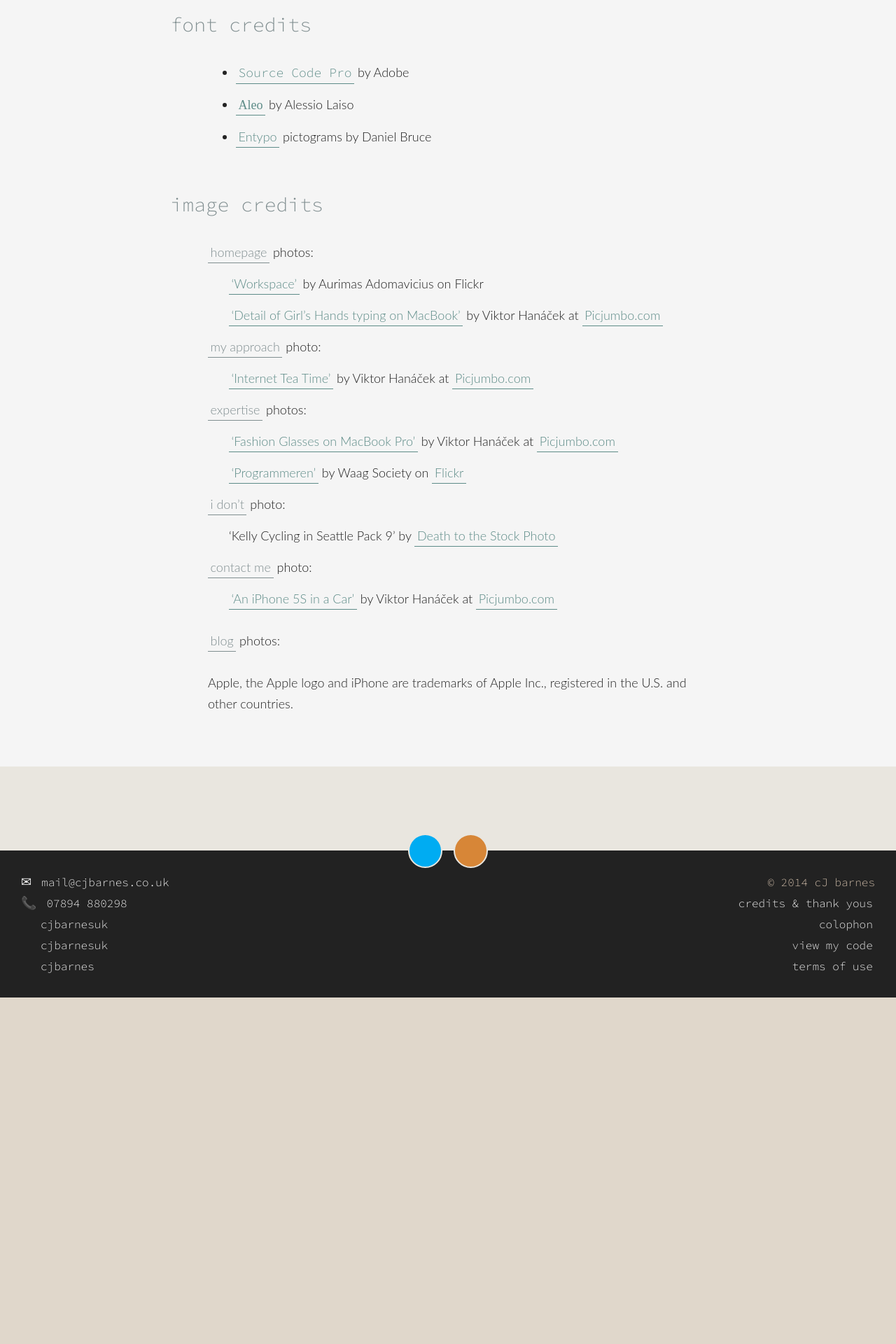
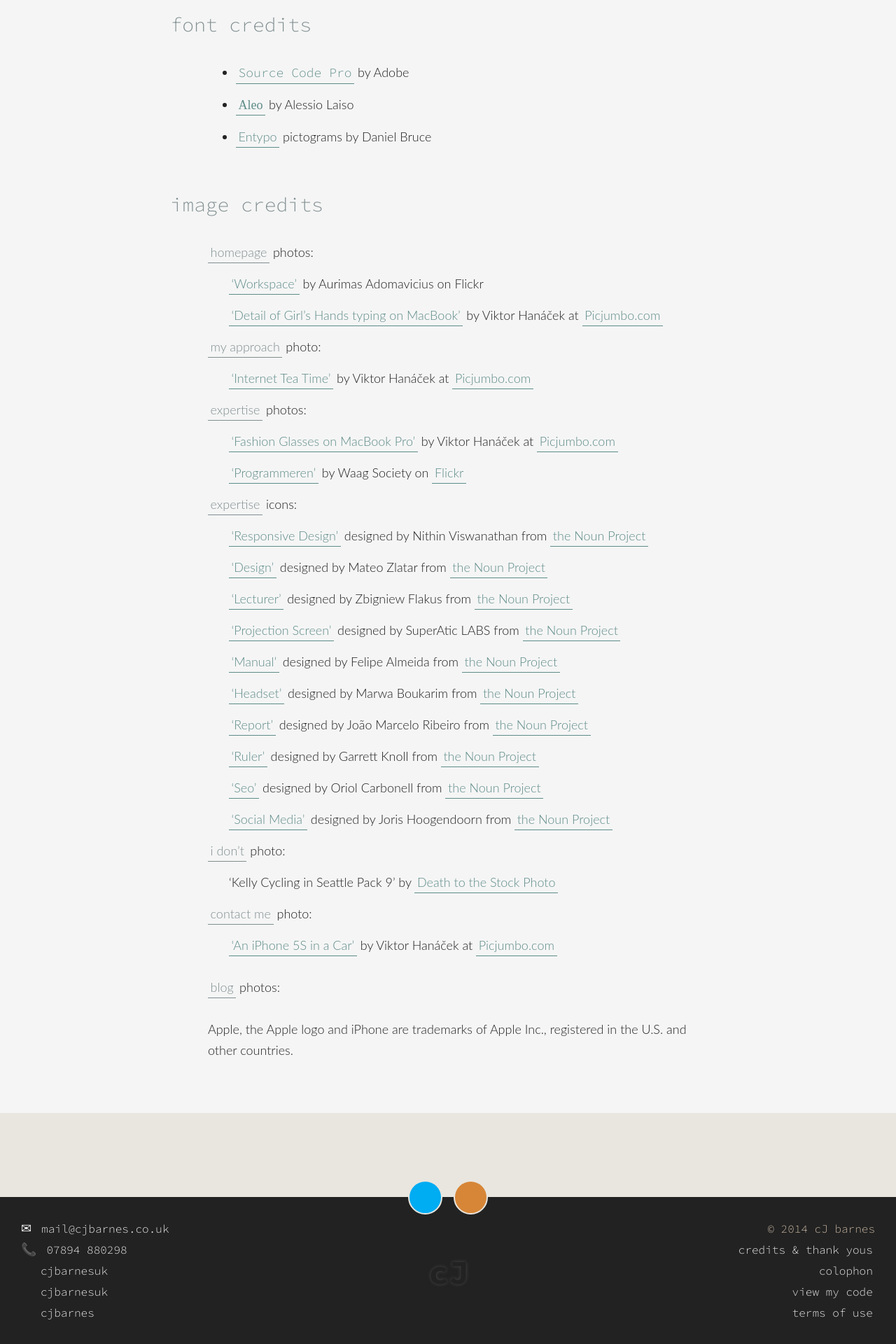
Before and after one commit to cjbarnes/cjbarnes.github.io, a Jekyll site: the page built from _pages/credits.md, in a window 1280 px wide. Shown: the part 1172-3092 px from the top of the page at 70% size. Built offline with Jekyll 4.4.1, drawn with Linux system fonts in a browser that asks for light colours; some web fonts are replaced; before the commit the page ends 2597 px from its top, so only the background shows below that.

Commit message:
Added Noun Project icons to skills table
TODO: replace with Entypo icons

```diff
--- a/_includes/site-footer.html
+++ b/_includes/site-footer.html
@@ -10,6 +10,9 @@
       <a href="/rss/" title="Subscribe to RSS"></a>
     </li>
   </ul>
+
+  <!-- cJ logo -->
+  <h1 class="logo" title="cJ barnes"></h1>
 
   <!-- Columns of contact details and other content -->
 
--- a/_pages/credits.md
+++ b/_pages/credits.md
@@ -40,6 +40,18 @@
 :  ['Fashion Glasses on MacBook Pro'](http://picjumbo.com/fashion-glasses-on-macbook-pro/) by Viktor Hanáček at [Picjumbo.com](http://picjumbo.com)
 :  ['Programmeren'](https://www.flickr.com/photos/waagsociety/8536919558/) by Waag Society on [Flickr](https://www.flickr.com/photos/waagsociety/)
 
+[expertise](/whatido/expertise/) icons:
+:  ['Responsive Design'](http://thenounproject.com/term/responsive-design/18986/) designed by Nithin Viswanathan from [the Noun Project](http://thenounproject.com)
+:  ['Design'](http://thenounproject.com/term/design/26890/) designed by Mateo Zlatar from [the Noun Project](http://thenounproject.com)
+:  ['Lecturer'](http://thenounproject.com/term/lecturer/1499/) designed by Zbigniew Flakus from [the Noun Project](http://thenounproject.com)
+:  ['Projection Screen'](http://thenounproject.com/term/projection-screen/41444/) designed by SuperAtic LABS from [the Noun Project](http://thenounproject.com)
+:  ['Manual'](http://thenounproject.com/term/manual/18449/) designed by Felipe Almeida from [the Noun Project](http://thenounproject.com)
+:  ['Headset'](http://thenounproject.com/term/headset/1503/) designed by Marwa Boukarim from [the Noun Project](http://thenounproject.com)
+:  ['Report'](http://thenounproject.com/term/report/44582/) designed by João Marcelo Ribeiro from [the Noun Project](http://thenounproject.com)
+:  ['Ruler'](http://thenounproject.com/term/drafting/1472/) designed by Garrett Knoll from [the Noun Project](http://thenounproject.com)
+:  ['Seo'](http://thenounproject.com/term/seo/8453/) designed by Oriol Carbonell from [the Noun Project](http://thenounproject.com)
+:  ['Social Media'](http://thenounproject.com/term/social-media/2324/) designed by Joris Hoogendoorn from [the Noun Project](http://thenounproject.com)
+
 [i don’t](/whatido/idont) photo:
 :  'Kelly Cycling in Seattle Pack 9' by [Death to the Stock Photo](http://deathtothestockphoto.com)
 
```
Also changed, not shown: _pages/expertise.html (+47 -36 lines), less/components.less (+16 -0 lines), css/style.min.css, img/icon_1499.png (added), img/icon_1503.png (added), img/icon_18449.png (added), img/icon_18986.png (added), img/icon_2324.png (added), img/icon_26890.png (added), img/icon_41444.png (added), img/icon_43524.png (added), img/icon_44582.png (added), img/icon_8453.png (added), 1 other file.
